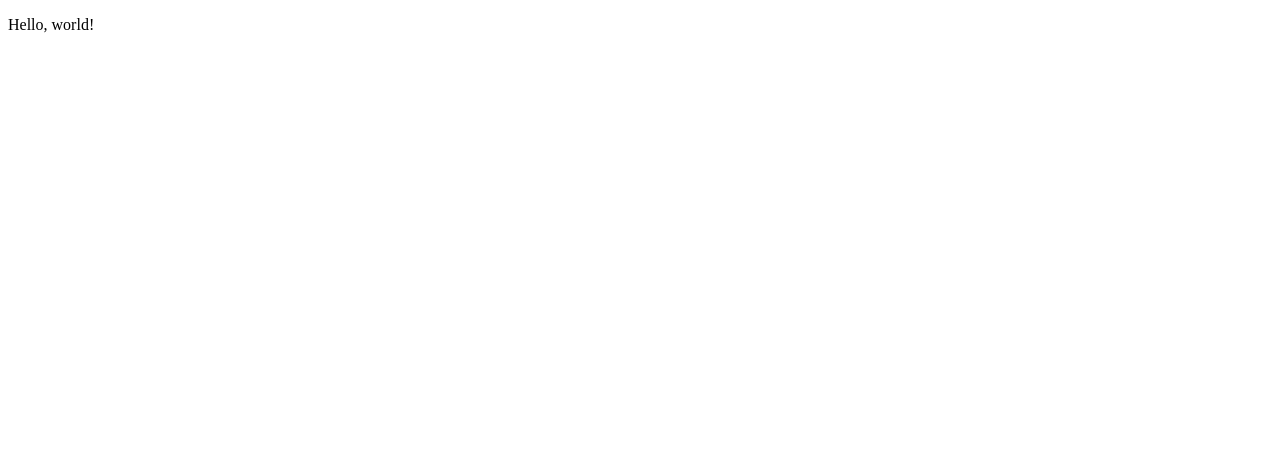
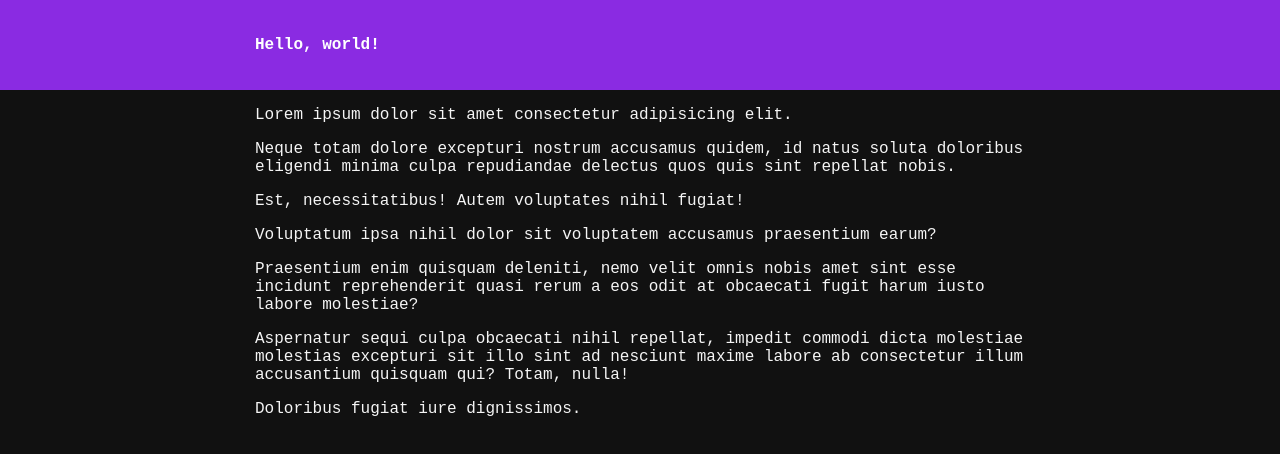
Before and after one commit to minalmas/minalmas.github.io, a plain HTML site: page index.html in a window 1280 px wide. Drawn offline with Linux system fonts and the light colour scheme.

Commit message:
Lorem ipsum.

```diff
--- a/index.html
+++ b/index.html
@@ -1,12 +1,26 @@
 <!DOCTYPE html>
 <html lang="en">
+
 <head>
-    <meta charset="UTF-8">
-    <meta http-equiv="X-UA-Compatible" content="IE=edge">
-    <meta name="viewport" content="width=device-width, initial-scale=1.0">
-    <title>My website</title>
+	<meta charset="UTF-8">
+	<meta http-equiv="X-UA-Compatible" content="IE=edge">
+	<meta name="viewport" content="width=device-width, initial-scale=1.0">
+	<title>Hello World</title>
+	<link rel="stylesheet" href="style.css">
 </head>
+
 <body>
-    <p>Hello, world!</p>
+	<header class="header">
+		<div class="container">
+			<p>Hello, world!</p>
+		</div>
+	</header>
+	<section class="content">
+		<div class="container">
+			<p>Lorem ipsum dolor sit amet consectetur adipisicing elit.</p>
+		</div>
+	</section>
+	<script src="script.js"></script>
 </body>
+
 </html>
--- /dev/null
+++ b/script.js
@@ -0,0 +1,17 @@
+const content = document.getElementsByClassName('content')[0].getElementsByClassName('container')[0];
+const p = ['Neque totam dolore excepturi nostrum accusamus quidem, id natus soluta doloribus eligendi minima culpa repudiandae delectus quos quis sint repellat nobis.', 'Est, necessitatibus! Autem voluptates nihil fugiat!', 'Voluptatum ipsa nihil dolor sit voluptatem accusamus praesentium earum?', 'Praesentium enim quisquam deleniti, nemo velit omnis nobis amet sint esse incidunt reprehenderit quasi rerum a eos odit at obcaecati fugit harum iusto labore molestiae?', 'Aspernatur sequi culpa obcaecati nihil repellat, impedit commodi dicta molestiae molestias excepturi sit illo sint ad nesciunt maxime labore ab consectetur illum accusantium quisquam qui? Totam, nulla!', 'Doloribus fugiat iure dignissimos.'];
+
+document.addEventListener('DOMContentLoaded', (e) => {
+	run(p, () => {
+		console.log("Finished.")
+	});
+});
+
+const run = (arr, callback) => {
+	arr.forEach((text, index) => {
+		window.setTimeout(() => {
+			content.innerHTML += '<p>' + text + '</p>';
+			index == arr.length - 1 && typeof callback === 'function' && callback();
+		}, 500 * (index + 1));
+	});
+}
--- /dev/null
+++ b/style.css
@@ -0,0 +1,35 @@
+:root {
+	--left-right-gap: 15px;
+}
+
+body {
+	margin: 0;
+	padding: 0;
+	font-family: 'Courier New', Courier, monospace;
+	background-color: #111;
+	color: whitesmoke;
+}
+
+::selection {
+	background-color: red;
+	color: whitesmoke;
+}
+
+.container {
+	width: calc(800px - var(--left-right-gap) * 2.0);
+	padding: 0 var(--left-right-gap);
+	margin: 0 auto;
+}
+
+.header {
+	background-color: blueviolet;
+	color: #fff;
+	padding: 20px 0;
+	font-weight: 900;
+}
+
+@media (max-width: 800px) {
+	.container {
+		width: auto;
+	}
+}
```
